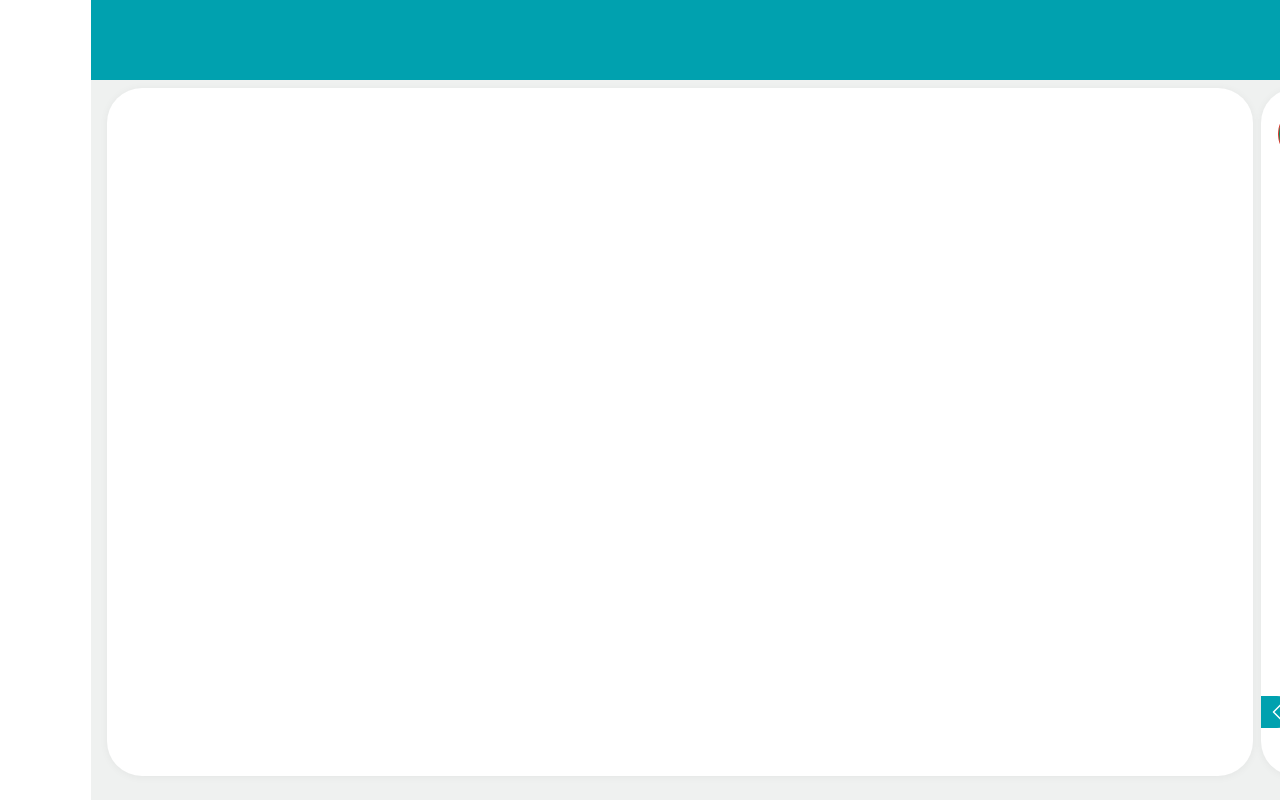
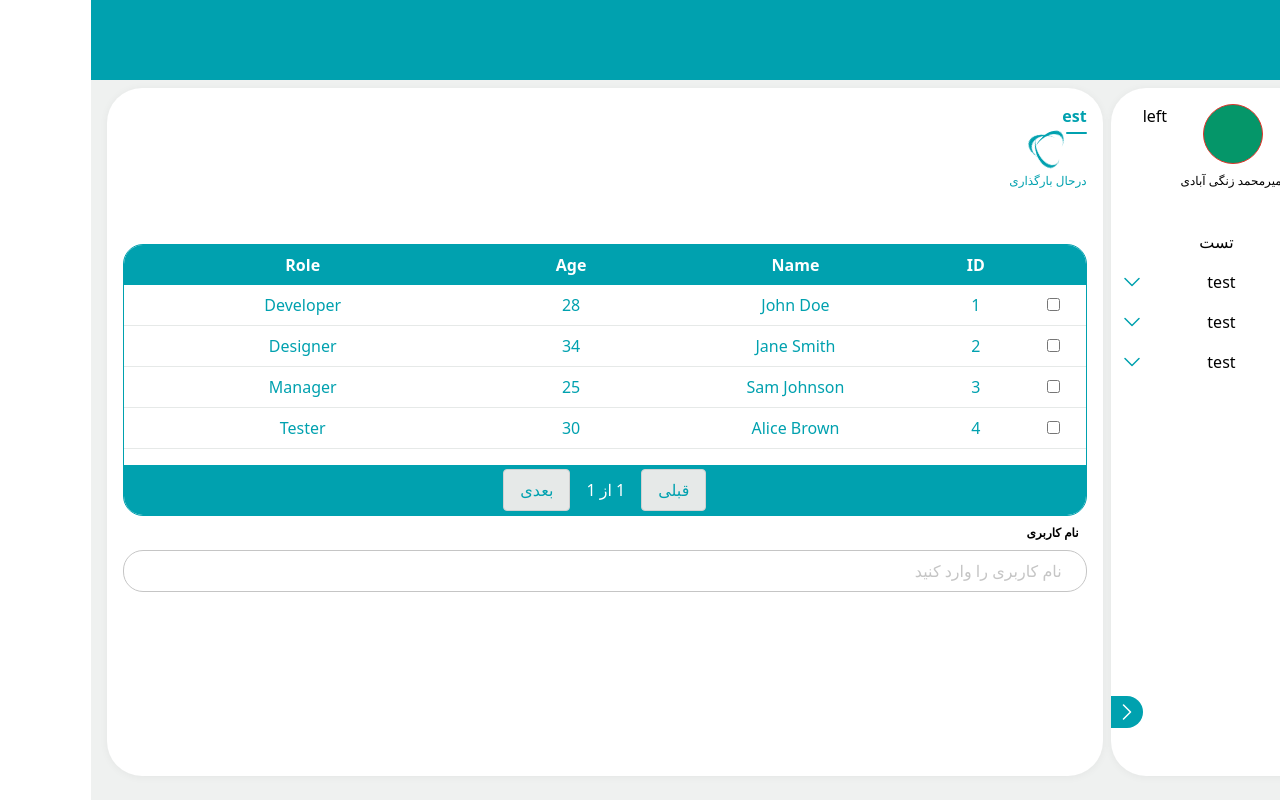
Before and after one commit to amirzangi31/virgo_ui, a React (Vite) app: page / in a window 1280 px wide. Built offline with nearby package versions, Linux system fonts and the light colour scheme.

Commit message:
update package

```diff
--- a/src/App.tsx
+++ b/src/App.tsx
@@ -1,47 +1,118 @@
 import React, { useState } from 'react'
 import Header from './components/header/Header'
-import { Sidebar } from './components'
+import { Button, Loader, Modal, SectionTitle, Sidebar, Table, TextField } from './components'
 import SidebarHeader from './components/sidebar/SidebarHeader'
 import SidebarItem from './components/sidebar/SidebarItem'
 import SidebarDropdown from './components/sidebar/SidebarDropdown'
 import { HeaderMobile } from './components/headermobile'
+import { TableColumnUi } from './types/GlobalType'
+import { useForm, SubmitHandler } from 'react-hook-form';
 
+type FormValues = {
+      username: string;
+      email: string;
+};
 const App = () => {
-      const [isOpen, setIsOpen] = useState(false)
-      const [sideBarIndex, setSideBarIndex] = useState(2)
+      const [isOpen, setIsOpen] = useState(true)
+      const [sideBarIndex, setSideBarIndex] = useState<null | number>(null)
+      const data = [
+            { id: 1, name: "John Doe", age: 28, role: "Developer" },
+            { id: 2, name: "Jane Smith", age: 34, role: "Designer" },
+            { id: 3, name: "Sam Johnson", age: 25, role: "Manager" },
+            { id: 4, name: "Alice Brown", age: 30, role: "Tester" },
+      ];
 
+      const columns: TableColumnUi<{ id: number; name: string; age: number; role: string }>[] = [
+            { key: "id", label: "ID", sortable: true, width: "10%" },
+            { key: "name", label: "Name", sortable: true, filterable: true, width: "30%" },
+            { key: "age", label: "Age", sortable: true, width: "20%" },
+            { key: "role", label: "Role", width: "40%" },
+      ];
+
+      const handleRowSelect = (selectedRows: number[]) => {
+            console.log("Selected Rows:", selectedRows);
+      };
+
+      const {
+            register,
+            handleSubmit,
+            formState: { errors },
+      } = useForm<FormValues>();
+      const onSubmit: SubmitHandler<FormValues> = (data) => {
+            console.log(data);
+      };
       return (
-            <div className='flex justify-start items-start  flex-col min-h-screen bg-bg_content'>
+            <div className='flex justify-start items-start  flex-col h-screen bg-bg_content'>
                   <Header />
                   <HeaderMobile rightElement={<button type='button' onClick={() => {
                         setIsOpen(true)
                   }}>test</button>} >
                         صفحه اصلی
                   </HeaderMobile>
-                  <main className='flex justify-between  items-stretch gap-2  h-[calc(100vh-96px)]  py-2 w-full px-4 relative'>
-
+                  <main className='flex justify-between  items-stretch container  gap-2  h-[calc(100vh-96px)]  py-2 w-full  relative'>
                         <Sidebar isOpen={isOpen} onClose={() => setIsOpen(!isOpen)} >
                               <SidebarHeader isOpen={isOpen} rightButton={<p>right</p>} leftButton={<p>left</p>} >
                                     <p className='text-sm'>امیرمحمد زنگی آبادی </p>
                               </SidebarHeader>
                               <div className='py-4'>
                                     <SidebarItem isOpen={isOpen} text='تست' icon={<p>Icon</p>} />
-                                    <SidebarDropdown handler={() => setSideBarIndex(0)} open={sideBarIndex === 0} title='test' icon={<p>Icon</p>} isOpen={isOpen} >
+                                    <SidebarDropdown handler={() => {
+                                          if (sideBarIndex === 0) {
+                                                setSideBarIndex(null)
+                                                return
+                                          }
+                                          setSideBarIndex(0)
+                                    }} open={sideBarIndex === 0} title='test' icon={<p>Icon</p>} isOpen={isOpen} >
                                           <SidebarItem isOpen={isOpen} text='تست' icon={<p>Icon</p>} />
                                     </SidebarDropdown>
-                                    <SidebarDropdown handler={() => setSideBarIndex(1)} open={sideBarIndex === 1} title='test' icon={<p>Icon</p>} isOpen={isOpen} >
+                                    <SidebarDropdown handler={() => {
+                                          if (sideBarIndex === 1) {
+                                                setSideBarIndex(null)
+                                                return
+                                          }
+                                          setSideBarIndex(1)
+                                    }} open={sideBarIndex === 1} title='test' icon={<p>Icon</p>} isOpen={isOpen} >
                                           <SidebarItem isOpen={isOpen} text='تست' icon={<p>Icon</p>} />
                                     </SidebarDropdown>
-                                    <SidebarDropdown handler={() => setSideBarIndex(2)} open={sideBarIndex === 2} title='test' icon={<p>Icon</p>} isOpen={isOpen} >
+                                    <SidebarDropdown handler={() => {
+                                          if (sideBarIndex === 2) {
+                                                setSideBarIndex(null)
+                                                return
+                                          }
+                                          setSideBarIndex(2)
+                                    }} open={sideBarIndex === 2} title='test' icon={<p>Icon</p>} isOpen={isOpen} >
                                           <SidebarItem isOpen={isOpen} text='تست' icon={<p>Icon</p>} />
                                     </SidebarDropdown>
                               </div>
                         </Sidebar>
+                        <div className='shadow-shadow_category rounded-xl bg-white w-full p-4'>
+                              <SectionTitle >
+                                    est
+                              </SectionTitle>
+                              <Loader label='درحال بارگذاری'  />
+                              <Table
+                                    className='mt-8'
+                                    data={data}
+                                    columns={columns}
+                                    variant="primary"
+                                    textColor='primary'
+                                    size="lg"
 
-                        <div className='shadow-shadow_category rounded-xl bg-white w-full '>
-
+                                    border="solid"
+                                    enableRowSelect={true}
+                                    pagination={true}
+                                    onRowSelect={handleRowSelect}
+                              />
+                              <TextField
+                                    label="نام کاربری"
+                                    name="username"
+                                    placeholder="نام کاربری را وارد کنید"
+                                    size="md"
+                                    rounded="lg"
+                                    register={register('username', { required: 'نام کاربری الزامی است' })}
+                                    error={errors.username}
+                              />
                         </div>
-
                   </main>
             </div>
       )
--- a/src/components/Button/Button.tsx
+++ b/src/components/Button/Button.tsx
@@ -21,7 +21,8 @@ type ButtonProps = ButtonVariantsProps & {
       onClick?: () => void,
       isLoading?: boolean
       isDisabled?: boolean
-      loader?: ReactNode
+      loader?: ReactNode,
+      type?: "button" | "submit" | "reset";
 }
 
 
@@ -90,6 +91,7 @@ const ButtonVariants: ButtonVariantsFunction = cva(
 export default function Button({
       variant,
       size,
+      type = "button",
       rounded,
       className = "",
       children,
@@ -99,7 +101,7 @@ export default function Button({
       loader
 }: ButtonProps): JSX.Element {
       return (
-            <button onClick={onClick} disabled={isDisabled} className={cn(ButtonVariants({
+            <button type={type} onClick={onClick} disabled={isDisabled} className={cn(ButtonVariants({
                   variant, size,
                   rounded,
             }), className)}>{isLoading ? loader ? loader : "درحال بارگذاری" : children}</button>
--- a/src/components/Input/Input.tsx
+++ b/src/components/Input/Input.tsx
@@ -1,6 +1,8 @@
 import React from 'react';
 import { cva } from 'class-variance-authority';
 import cn from '../../utils/cnFun';
+import { SizeType } from '../../types/GlobalType';
+import { FieldError, UseFormRegisterReturn } from 'react-hook-form';
 
 const InputVariants = cva(
   "placeholder:text-gray placeholder:px-3 w-full rounded-full text-right transition-all duration-300 focus:outline-none disabled:opacity-50 disabled:cursor-not-allowed",
@@ -24,8 +26,8 @@ const InputVariants = cva(
       },
       isDisabled: {
         false: "",
-        true: "bg-error border-none "
-      }
+        true: "bg-error border-none ",
+      },
     },
     defaultVariants: {
       size: "sm",
@@ -35,67 +37,85 @@ const InputVariants = cva(
 );
 
 type InputVariantsProps = {
-  size?: 'sm' | 'md' | 'lg';
+  size?: SizeType;
   variant?: 'default' | 'error' | 'success';
   rounded?: 'sm' | 'md' | 'lg' | 'full';
-  disabled?: boolean
+  disabled?: boolean;
 };
 
 type InputProps = InputVariantsProps & {
   placeholder?: string;
   value?: string;
-  name?: string;
+  name: string;
   onChange?: (e: React.ChangeEvent<HTMLInputElement>) => void;
   onFocus?: (e: React.ChangeEvent<HTMLInputElement>) => void;
   isDisabled?: boolean;
   className?: string;
-  label?: string; // اضافه کردن label به پروپ‌ها
-  errorClassName?: string
-  labelClassName?: string
-  errorText?: string
+  label?: string;
+  errorClassName?: string;
+  labelClassName?: string;
+  errorText?: string;
+  register?: UseFormRegisterReturn; // اضافه شده برای اتصال به React Hook Form
+  error?: FieldError | undefined; // مدیریت خطای فرم
 };
 
 export default function Input({
   size,
   variant,
   rounded,
-  placeholder = "",
-  value = "",
+  placeholder = '',
   name,
   onChange,
   onFocus,
   isDisabled = false,
-  className = "",
+  className = '',
   label,
   errorClassName,
   labelClassName,
-  errorText
+  error,
+  register,
 }: InputProps): JSX.Element {
   return (
     <div className="flex flex-col relative">
       {label && (
-        <label htmlFor={name} className={cn(
-          "my-2 text-sm font-bold text-black px-2 text-right ltr:text-left ",
-          labelClassName
-        )}>
+        <label
+          htmlFor={name}
+          className={cn(
+            'my-2 text-sm font-bold text-black px-2 text-right ltr:text-left',
+            labelClassName
+          )}
+        >
           {label}
         </label>
       )}
       <input
         id={name}
-        type="tel"
         name={name}
-        value={value}
+        placeholder={placeholder}
+        disabled={isDisabled}
         onFocus={onFocus}
         onChange={onChange}
-        placeholder={placeholder}
-        disabled={isDisabled}
-        className={cn(InputVariants({ size, variant, rounded, isDisabled }), className)}
+        className={cn(
+          InputVariants({
+            size,
+            variant: error ? 'error' : variant,
+            rounded,
+            isDisabled,
+          }),
+          className
+        )}
+        {...register} // اتصال به React Hook Form
       />
-      <p className={cn(
-        "text-error absolute top-full right-0 ltr:left-0  text-sm px-4",
-        errorClassName
-      )}>{errorText}</p>
+      {error && (
+        <p
+          className={cn(
+            'text-error absolute top-full right-0 ltr:left-0 text-sm px-4',
+            errorClassName
+          )}
+        >
+          {error.message}
+        </p>
+      )}
     </div>
   );
 }
--- a/src/components/Loader/Loader.tsx
+++ b/src/components/Loader/Loader.tsx
@@ -45,17 +45,18 @@ const LoaderVariants: LoaderVariantsFunction = cva(
                         lg: "size-[4rem]"
                   },
                   labelcolor: {
-                        primary: " primary",
-                        secondary: " secondary",
-                        error: " error",
-                        warning: " warning",
-                        white: " white",
+                        primary: " text-primary",
+                        secondary: "text-secondary",
+                        error: " text-error",
+                        warning: " text-warning",
+                        white: " text-white",
                   }
             },
 
             defaultVariants: {
                   variant: "primary",
-                  size: "sm"
+                  size: "sm",
+                  labelcolor: "primary"
             },
       }
 );
@@ -71,6 +72,7 @@ export default function Loader({
 }: LoaderProps): JSX.Element {
 
       return (
+            <div className='w-fit  flex justify-center items-center gap-1 flex-col'>
                   <div className={cn(
                         cn("perspective relative  rounded-full ", LoaderVariants({
                               size
@@ -95,10 +97,13 @@ export default function Loader({
                                     variant
                               }), className
                         )}></div>
+                  </div>
                   <p className={
-                        cn("text-sm absolute top-full left-0 translate-x-1/2", LoaderVariants({
+                        cn("text-sm ", LoaderVariants({
                               labelcolor
-                        }))
+                        }),
+                              "w-fit"
+                        )
                   }>{label}</p>
             </div>
       )
--- a/src/components/modal/Modal.tsx
+++ b/src/components/modal/Modal.tsx
@@ -103,7 +103,7 @@ export default function Modal({
                                     contentClassName
                               )}>
                                     <div
-                                          className="h-full relative p-4 py-14 "
+                                          className="h-full relative p-4 pt-14 "
                                           onClick={(event) => event.stopPropagation()}
                                     >
                                           {title && <p className={
--- a/src/types/GlobalType.ts
+++ b/src/types/GlobalType.ts
@@ -1,3 +1,5 @@
+import { ReactNode } from "react"
+
 export type SvgColorType = "primary" | "secondary" | "warning" | "danger" | "inverse" | "success" | "purple" | "default" | "white"
 export type ColorType = "primary" | "secondary" | "warning" | "danger" | "inverse" | "success" | "purple" | "default" | "white"
 export type RoundedType = "sm" | "md" | "lg" | "full"
@@ -12,6 +14,7 @@ type TableColumnUi<T> = {
       sortable?: boolean;
       filterable?: boolean;
       width?: string;
+      render?: (value: T[keyof T], row: T) => ReactNode;
 }
 
 export { TableColumnUi };
```
Also changed, not shown: package.json (+16 -6 lines), 1 other file (tests, documents, lock files or other folders). Lines whose indentation alone changed are shown as unchanged.
